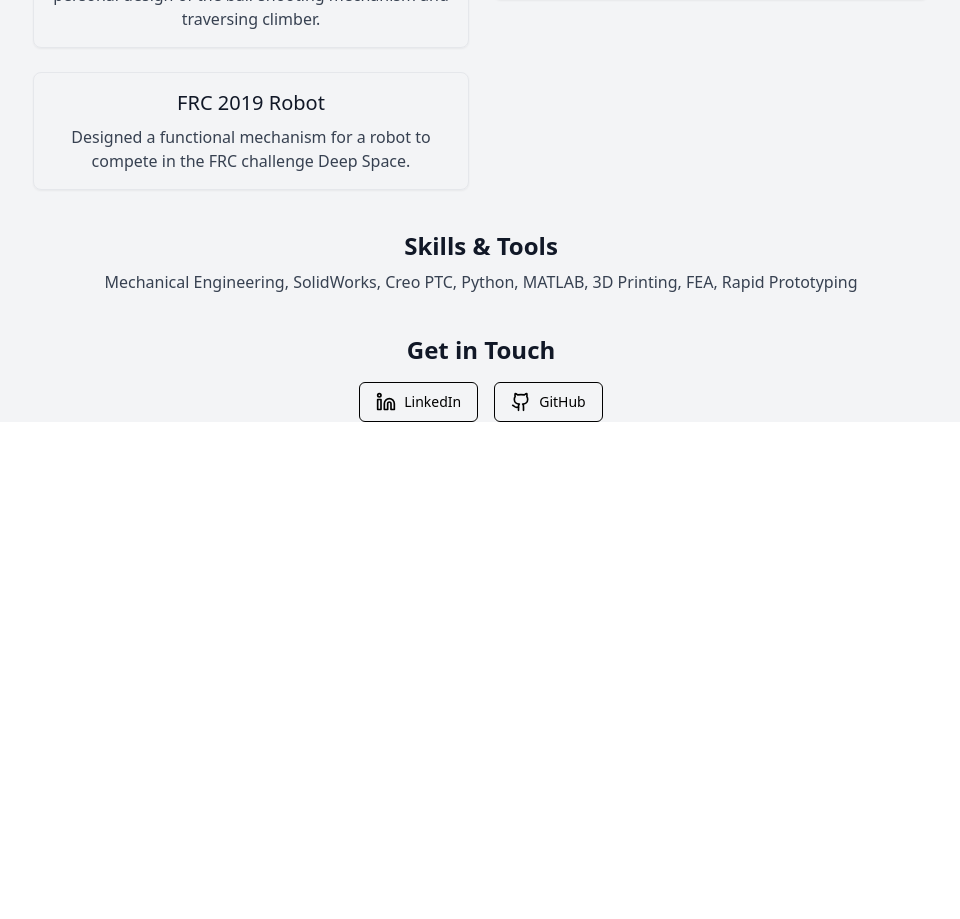
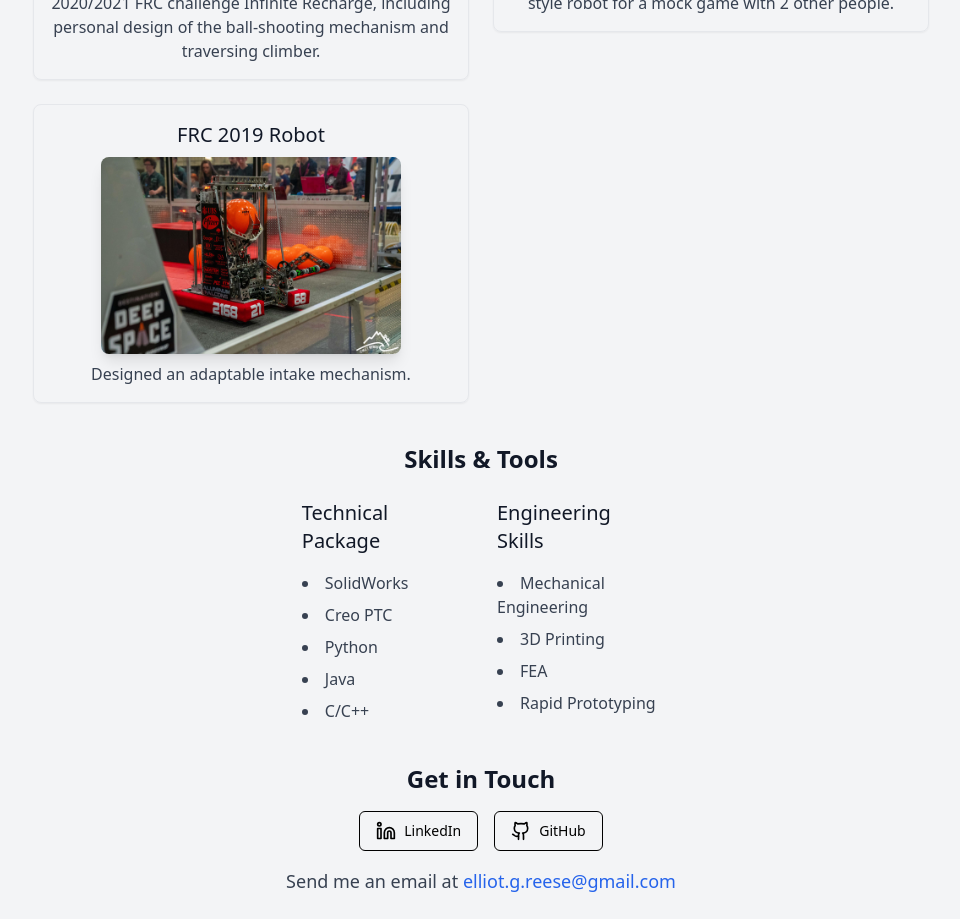
Before and after one commit to Elliot-Reese/Reese-Portfolio, a Next.js app: page / in a window 1280 px wide. Shown: the part 820-1739 px from the top of the page, without its empty margins (159-1119 px from the left). Before the commit the page ends 1242 px from the top, so only its background shows below. Built offline with nearby package versions, Linux system fonts and the light colour scheme.

Commit message:
edits to pages

```diff
--- a/src/app/globals.css
+++ b/src/app/globals.css
@@ -18,4 +18,5 @@
 
 html {
   scroll-behavior: smooth;
+  scroll-padding-top: 5rem;
 }
--- a/src/app/page.tsx
+++ b/src/app/page.tsx
@@ -51,12 +51,16 @@ export default function Home() {
             </div>
           </div>
           {/* Right column - Biography */}
-          <div className="flex items-center">
+          <div className="flex flex-col items-start space-y-4">
+            <h2 className="text-2xl font-semibold text-gray-900 dark:text-white">About Me</h2>
             <p className="text-lg text-gray-700 dark:text-gray-300">
               I am a robotics engineering student focused on product development and customized solutions.
               With experience in FRC robotics and various engineering projects, I specialize in
               creating innovative mechanical solutions and bringing ideas from concept to reality
               through rapid prototyping and iterative design.
+            </p>
+            <p className="text-lg text-gray-700 dark:text-gray-300">
+              I am currently looking for robotics or mechanical engineering internship positions for the summer of 2025.
             </p>
           </div>
         </div>
@@ -109,9 +113,18 @@ export default function Home() {
               <Link href="/projects/2019robot" className="block">
                 <Card className="hover:shadow-lg hover:bg-gray-300">
                   <CardContent className="p-4">
-                    <h3 className="text-xl font-medium text-gray-900 dark:text-white">FRC 2019 Robot</h3>
+                    <h3 className="text-xl font-medium text-gray-900 dark:text-white mb-2">FRC 2019 Robot</h3>
+                    <div className="flex items-center justify-center">
+                      <Image
+                        src="/images/2019-robot.jpg"
+                        alt="2019 Full Robot"
+                        width={300}
+                        height={225}
+                        className="rounded-lg shadow-lg"
+                      />
+                    </div>
                     <p className="text-gray-700 dark:text-gray-300 mt-2">
-                      Designed a functional mechanism for a robot to compete in the FRC challenge Deep Space.
+                      Designed an adaptable intake mechanism.
                     </p>
                   </CardContent>
                 </Card>
@@ -121,10 +134,32 @@ export default function Home() {
 
           {/* Skills Section */}
           <div id="skills" className="mt-10">
-            <h2 className="text-2xl font-semibold text-gray-900 dark:text-white">Skills & Tools</h2>
-            <p className="text-gray-700 dark:text-gray-300 mt-2">
-              Mechanical Engineering, SolidWorks, Creo PTC, Python, MATLAB, 3D Printing, FEA, Rapid Prototyping
-            </p>
+            <h2 className="text-2xl font-semibold text-gray-900 dark:text-white mb-6">Skills & Tools</h2>
+            <div className="mx-auto w-4/5 md:w-2/5">
+              <div className="grid grid-cols-1 md:grid-cols-2 gap-8">
+                {/* Languages and Software */}
+                <div className="text-left">
+                  <h3 className="text-xl font-medium text-gray-900 dark:text-white mb-4">Technical Package</h3>
+                  <ul className="list-disc list-inside text-gray-700 dark:text-gray-300 space-y-2">
+                    <li>SolidWorks</li>
+                    <li>Creo PTC</li>
+                    <li>Python</li>
+                    <li>Java</li>
+                    <li>C/C++</li>
+                  </ul>
+                </div>
+                {/* Engineering Skills */}
+                <div className="text-left">
+                  <h3 className="text-xl font-medium text-gray-900 dark:text-white mb-4">Engineering Skills</h3>
+                  <ul className="list-disc list-inside text-gray-700 dark:text-gray-300 space-y-2">
+                    <li>Mechanical Engineering</li>
+                    <li>3D Printing</li>
+                    <li>FEA</li>
+                    <li>Rapid Prototyping</li>
+                  </ul>
+                </div>
+              </div>
+            </div>
           </div>
 
           {/* Contact Section */}
@@ -138,7 +173,18 @@ export default function Home() {
                 <Github size={20} /> GitHub
               </Button>
             </div>
+            <h3 className="text-lg text-gray-700 dark:text-gray-300 mt-4">
+              Send me an email at{" "}
+              <a
+                href="mailto:elliot.g.reese@gmail.com"
+                className="text-blue-600 dark:text-blue-400 hover:underline"
+              >
+                elliot.g.reese@gmail.com
+              </a>
+            </h3>
           </div>
+          <br></br>
+
         </div>
       </div>
     </div>
--- a/src/app/projects/2019robot/page.tsx
+++ b/src/app/projects/2019robot/page.tsx
@@ -5,11 +5,23 @@ export default function Home() {
     <div className="min-h-screen bg-gray-100 dark:bg-gray-900 p-6">
       <div className="max-w-4xl mx-auto text-center mt-4">
         <h1 className="text-5xl font-bold text-gray-900 dark:text-white">FRC 2019 Robot</h1>
-        <p className="text-lg text-gray-700 dark:text-gray-300 mt-6">
-          This was my first year designing robotic mechanisms. I worked on an adaptable intake mechanism that could manipulate one of that year's game pieces, a large disk, up off the floor and onto a secondary manipulator.
-        </p>
+
 
         <div className="grid grid-cols-1 md:grid-cols-2 gap-4 mt-6">
+          <div className="flex items-center justify-center">
+            <Image
+              src="/images/2019-robot.jpg"
+              alt="2019 Full Robot"
+              width={400}
+              height={300}
+              className="rounded-lg shadow-lg"
+            />
+          </div>
+          <div className="flex items-center justify-center">
+            <p className="text-lg text-gray-700 dark:text-gray-300 mt-6">
+              This was my first year designing robotic mechanisms. I worked on an adaptable intake mechanism that could manipulate one of that year's game pieces, a large disk, up off the floor and onto a secondary manipulator. I was a part of the rapid prototyping effort, then was the sole designer that brought the prototyped design to a completed state in the condensed timeframe of 1.5 weeks.
+            </p>
+          </div>
           <div className="flex items-center justify-center">
             <p className="text-lg text-gray-700 dark:text-gray-300">
               The panel that the robot was required to manipulate had several features that presented both opportunities and constraints for the design of the mechanism.
@@ -24,15 +36,13 @@ export default function Home() {
               className="rounded-lg shadow-lg"
             />
           </div>
+          <div className="flex items-center justify-center"></div>
           <div className="flex items-center justify-center">
-            <Image
-              src="/images/2019-robot.jpg"
-              alt="2019 Full Robot"
-              width={400}
-              height={300}
-              className="rounded-lg shadow-lg"
-            />
+            <p className="text-lg text-gray-700 dark:text-gray-300">
+              This project was where I started developing an engineering mindset, as well as began learning Solidworks and the progression of the design process from prototyping to coordinating with machine shops and assembly.
+            </p>
           </div>
+
         </div>
 
       </div>
--- a/src/app/projects/7th-cadathon/page.tsx
+++ b/src/app/projects/7th-cadathon/page.tsx
@@ -1,8 +1,19 @@
+import Image from 'next/image';
+
 export default function Home() {
   return (
     <div className="min-h-screen bg-gray-100 dark:bg-gray-900 p-6">
       <div className="max-w-4xl mx-auto text-center">
         <h1 className="text-5xl font-bold text-gray-900 dark:text-white">7th Bi-Annual F4 Cadathon Submission</h1>
+        <div className="flex items-center justify-center mt-8 mb-4">
+          <Image
+              src="/images/FiniteCharge.png"
+              alt="Game Logo"
+              width={400}
+              height={85}
+              className="rounded-lg shadow-lg"
+            />
+         </div>
         <p className="text-lg text-gray-700 dark:text-gray-300 mt-2">
           This was my first CAD challenge. Along with two other members of my team, I started work on a
         </p>
```
Also changed, not shown: public/images/FiniteCharge.png (added).
